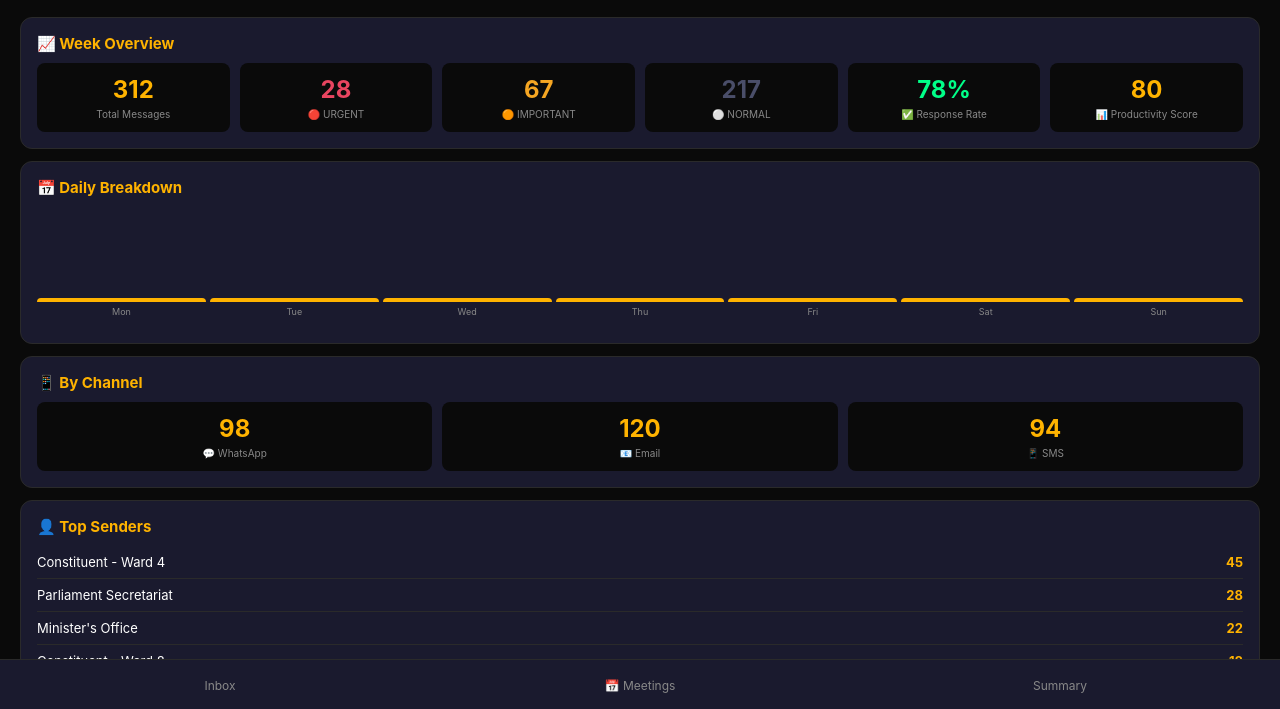
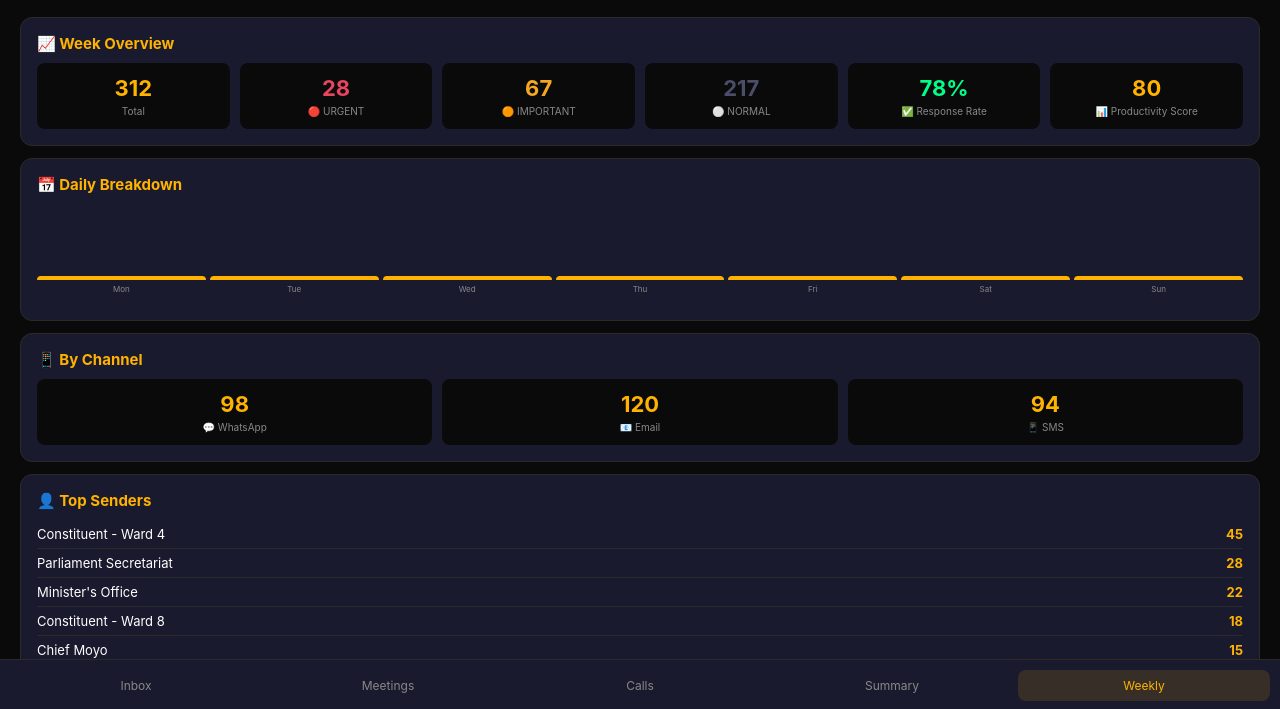
Before and after one commit to sikhumbuzilesncube/GatekeeperAI-, a plain HTML site: page weekly_report.html in a window 1280 px wide. Shown: the part 89-798 px from the top of the page. Drawn offline with Linux system fonts and the light colour scheme.

Commit message:
Update weekly_report.html

```diff
--- a/weekly_report.html
+++ b/weekly_report.html
@@ -10,34 +10,33 @@ body{font-family:-apple-system,BlinkMacSystemFont,'Segoe UI',Roboto,sans-serif;b
 .header{text-align:center;margin-bottom:20px}
 .header h1{color:#FFB300;font-size:24px}
 .header p{color:#888;font-size:13px}
-.header .week{color:#FFB300;font-weight:700;font-size:14px;margin-top:4px}
+.header .week{color:#FFB300;font-weight:bold;font-size:14px;margin-top:4px}
 .report-card{background:#1a1a2e;border-radius:12px;padding:16px;margin-bottom:12px;border:1px solid #2a2a2a}
 .report-card h3{color:#FFB300;font-size:15px;margin-bottom:10px}
 .report-grid{display:grid;grid-template-columns:repeat(auto-fit,minmax(100px,1fr));gap:10px}
 .report-item{background:#0a0a0a;padding:12px;border-radius:8px;text-align:center}
-.report-item .number{font-size:24px;font-weight:700}
+.report-item .number{font-size:22px;font-weight:bold}
 .report-item .label{font-size:10px;color:#888;margin-top:4px}
 .report-item.urgent .number{color:#e94560}
 .report-item.important .number{color:#f5a623}
 .report-item.normal .number{color:#4a4e69}
 .report-item.total .number{color:#FFB300}
 .report-item.green .number{color:#00ff88}
-.chart-bar{display:flex;gap:4px;align-items:flex-end;height:120px;padding:10px 0}
+.chart-bar{display:flex;gap:4px;align-items:flex-end;height:100px;padding:10px 0}
 .chart-bar .bar{flex:1;display:flex;flex-direction:column;align-items:center}
-.chart-bar .bar .fill{width:100%;border-radius:4px 4px 0 0;min-height:4px;transition:height 0.5s}
-.chart-bar .bar .day{font-size:9px;color:#888;margin-top:4px}
+.chart-bar .bar .fill{width:100%;border-radius:4px 4px 0 0;min-height:4px;background:#FFB300}
+.chart-bar .bar .day{font-size:8px;color:#888;margin-top:4px}
 .sender-list{list-style:none;padding:0}
-.sender-list li{display:flex;justify-content:space-between;padding:8px 0;border-bottom:1px solid #2a2a2a;font-size:13px}
+.sender-list li{display:flex;justify-content:space-between;padding:6px 0;border-bottom:1px solid #2a2a2a;font-size:13px}
 .sender-list li:last-child{border-bottom:none}
-.sender-list .count{color:#FFB300;font-weight:700}
-.progress-bar{background:#2a2a2a;border-radius:10px;height:20px;overflow:hidden;margin-top:8px}
-.progress-bar .fill{height:100%;background:#00ff88;border-radius:10px;transition:width 1s;width:0%}
-.progress-label{display:flex;justify-content:space-between;font-size:12px;color:#888;margin-top:4px}
-.btn{background:#FFB300;color:#000;border:none;padding:10px 20px;border-radius:8px;font-weight:700;cursor:pointer;font-size:13px}
+.sender-list .count{color:#FFB300;font-weight:bold}
+.progress-bar{background:#2a2a2a;border-radius:10px;height:16px;overflow:hidden;margin-top:6px}
+.progress-bar .fill{height:100%;background:#00ff88;border-radius:10px;width:0%}
+.progress-label{display:flex;justify-content:space-between;font-size:11px;color:#888;margin-top:4px}
+.btn{background:#FFB300;color:#000;border:none;padding:10px 20px;border-radius:8px;font-weight:bold;cursor:pointer;font-size:13px}
 .btn:hover{background:#e6a300}
 .btn-secondary{background:#333;color:#fff}
 .btn-secondary:hover{background:#444}
-.footer{text-align:center;margin-top:20px;color:#666;font-size:12px}
 .bottom-nav{position:fixed;bottom:0;left:0;right:0;background:#1a1a2e;display:flex;padding:10px;border-top:1px solid #2a2a2a}
 .nav-item{flex:1;text-align:center;padding:8px;border-radius:8px;color:#888;font-size:12px;cursor:pointer}
 .nav-item.active{background:#FFB30020;color:#FFB300}
@@ -51,71 +50,40 @@ body{font-family:-apple-system,BlinkMacSystemFont,'Segoe UI',Roboto,sans-serif;b
     <div class="week" id="weekRange">Jun 13 – Jun 19, 2026</div>
 </div>
 
-<!-- Stats Overview -->
 <div class="report-card">
     <h3>📈 Week Overview</h3>
     <div class="report-grid">
-<div class="report-item total">
-<div class="number" id="totalMessages">0</div>
-<div class="label">Total Messages</div>
-</div>
-<div class="report-item urgent">
-<div class="number" id="urgentCount">0</div>
-<div class="label">🔴 URGENT</div>
-</div>
-<div class="report-item important">
-<div class="number" id="importantCount">0</div>
-<div class="label">🟠 IMPORTANT</div>
-</div>
-<div class="report-item normal">
-<div class="number" id="normalCount">0</div>
-<div class="label">⚪ NORMAL</div>
-</div>
-<div class="report-item green">
-<div class="number" id="responseRate">0%</div>
-<div class="label">✅ Response Rate</div>
-</div>
-<div class="report-item total">
-<div class="number" id="productivityScore">0</div>
-<div class="label">📊 Productivity Score</div>
-</div>
+        <div class="report-item total"><div class="number" id="totalMessages">0</div><div class="label">Total</div></div>
+        <div class="report-item urgent"><div class="number" id="urgentCount">0</div><div class="label">🔴 URGENT</div></div>
+        <div class="report-item important"><div class="number" id="importantCount">0</div><div class="label">🟠 IMPORTANT</div></div>
+        <div class="report-item normal"><div class="number" id="normalCount">0</div><div class="label">⚪ NORMAL</div></div>
+        <div class="report-item green"><div class="number" id="responseRate">0%</div><div class="label">✅ Response Rate</div></div>
+        <div class="report-item total"><div class="number" id="productivityScore">0</div><div class="label">📊 Productivity Score</div></div>
     </div>
 </div>
 
-<!-- Daily Breakdown -->
 <div class="report-card">
     <h3>📅 Daily Breakdown</h3>
     <div class="chart-bar" id="dailyChart">
-<div class="bar"><div class="fill" style="height:20%;background:#FFB300"></div><div class="day">Mon</div></div>
-<div class="bar"><div class="fill" style="height:40%;background:#FFB300"></div><div class="day">Tue</div></div>
-<div class="bar"><div class="fill" style="height:60%;background:#FFB300"></div><div class="day">Wed</div></div>
-<div class="bar"><div class="fill" style="height:80%;background:#FFB300"></div><div class="day">Thu</div></div>
-<div class="bar"><div class="fill" style="height:100%;background:#FFB300"></div><div class="day">Fri</div></div>
-<div class="bar"><div class="fill" style="height:50%;background:#FFB300"></div><div class="day">Sat</div></div>
-<div class="bar"><div class="fill" style="height:30%;background:#FFB300"></div><div class="day">Sun</div></div>
+        <div class="bar"><div class="fill" style="height:20%"></div><div class="day">Mon</div></div>
+        <div class="bar"><div class="fill" style="height:40%"></div><div class="day">Tue</div></div>
+        <div class="bar"><div class="fill" style="height:60%"></div><div class="day">Wed</div></div>
+        <div class="bar"><div class="fill" style="height:80%"></div><div class="day">Thu</div></div>
+        <div class="bar"><div class="fill" style="height:100%"></div><div class="day">Fri</div></div>
+        <div class="bar"><div class="fill" style="height:50%"></div><div class="day">Sat</div></div>
+        <div class="bar"><div class="fill" style="height:30%"></div><div class="day">Sun</div></div>
     </div>
 </div>
 
-<!-- Channel Breakdown -->
 <div class="report-card">
     <h3>📱 By Channel</h3>
     <div class="report-grid">
-<div class="report-item total">
-<div class="number" id="whatsappCount">0</div>
-<div class="label">💬 WhatsApp</div>
-</div>
-<div class="report-item total">
-<div class="number" id="emailCount">0</div>
-<div class="label">📧 Email</div>
-</div>
-<div class="report-item total">
-<div class="number" id="smsCount">0</div>
-<div class="label">📱 SMS</div>
-</div>
+        <div class="report-item total"><div class="number" id="whatsappCount">0</div><div class="label">💬 WhatsApp</div></div>
+        <div class="report-item total"><div class="number" id="emailCount">0</div><div class="label">📧 Email</div></div>
+        <div class="report-item total"><div class="number" id="smsCount">0</div><div class="label">📱 SMS</div></div>
     </div>
 </div>
 
-<!-- Top Senders -->
 <div class="report-card">
     <h3>👤 Top Senders</h3>
     <ul class="sender-list" id="senderList">
@@ -123,17 +91,10 @@ body{font-family:-apple-system,BlinkMacSystemFont,'Segoe UI',Roboto,sans-serif;b
     </ul>
 </div>
 
-<!-- Productivity Score -->
 <div class="report-card">
     <h3>📊 Productivity Score</h3>
-<div class="progress-bar">
-<div class="fill" id="productivityBar" style="width:75%"></div>
-</div>
-<div class="progress-label">
-<span>0%</span>
-<span id="productivityLabel">Good</span>
-<span>100%</span>
-</div>
+    <div class="progress-bar"><div class="fill" id="productivityBar" style="width:75%"></div></div>
+    <div class="progress-label"><span>0%</span><span id="productivityLabel">Good</span><span>100%</span></div>
 </div>
 
 <div style="display:flex;gap:10px;flex-wrap:wrap;margin-top:10px;">
@@ -141,18 +102,15 @@ body{font-family:-apple-system,BlinkMacSystemFont,'Segoe UI',Roboto,sans-serif;b
     <button class="btn btn-secondary" onclick="generateReport()">📄 Export Report</button>
 </div>
 
-<div class="footer">
-2026 Gatekeeper AI | Weekly Report
-</div>
-
 <div class="bottom-nav">
 <div class="nav-item" onclick="window.location.href='gatekeeper_mp_edition.html'">Inbox</div>
-<div class="nav-item" onclick="window.location.href='meetings.html'">📅 Meetings</div>
+<div class="nav-item" onclick="window.location.href='meetings.html'">Meetings</div>
+<div class="nav-item" onclick="window.location.href='calls.html'">Calls</div>
 <div class="nav-item" onclick="window.location.href='daily_summary.html'">Summary</div>
+<div class="nav-item active">Weekly</div>
 </div>
 
 <script>
-// Sample weekly data — in production, this would come from your database
 const weeklyData = {
     weekStart: "2026-06-13",
     weekEnd: "2026-06-19",
@@ -175,18 +133,17 @@ const weeklyData = {
     ]
 };
 
-function loadWeeklyReport(data) {
-    document.getElementById('totalMessages').textContent = data.total;
-    document.getElementById('urgentCount').textContent = data.urgent;
-    document.getElementById('importantCount').textContent = data.important;
-    document.getElementById('normalCount').textContent = data.normal;
-    document.getElementById('responseRate').textContent = data.responseRate + '%';
-    document.getElementById('whatsappCount').textContent = data.whatsapp;
-    document.getElementById('emailCount').textContent = data.email;
-    document.getElementById('smsCount').textContent = data.sms;
+function loadWeeklyReport() {
+    document.getElementById('totalMessages').textContent = weeklyData.total;
+    document.getElementById('urgentCount').textContent = weeklyData.urgent;
+    document.getElementById('importantCount').textContent = weeklyData.important;
+    document.getElementById('normalCount').textContent = weeklyData.normal;
+    document.getElementById('responseRate').textContent = weeklyData.responseRate + '%';
+    document.getElementById('whatsappCount').textContent = weeklyData.whatsapp;
+    document.getElementById('emailCount').textContent = weeklyData.email;
+    document.getElementById('smsCount').textContent = weeklyData.sms;
 
-    // Productivity Score
-    const score = Math.min(100, Math.round((data.responseRate + (data.urgent > 0 ? 10 : 0)) / 1.1));
+    const score = Math.min(100, Math.round((weeklyData.responseRate + (weeklyData.urgent > 0 ? 10 : 0)) / 1.1));
     document.getElementById('productivityScore').textContent = score;
     document.getElementById('productivityBar').style.width = score + '%';
 
@@ -198,30 +155,24 @@ function loadWeeklyReport(data) {
     }
     document.getElementById('productivityLabel').textContent = label;
 
-    // Daily Chart
-    const maxDaily = Math.max(...data.daily);
+    const maxDaily = Math.max(...weeklyData.daily);
     const bars = document.querySelectorAll('.chart-bar .bar .fill');
-    data.daily.forEach((val, i) => {
+    weeklyData.daily.forEach((val, i) => {
         if (bars[i]) {
             const pct = maxDaily > 0 ? Math.max(4, (val / maxDaily) * 100) : 4;
             bars[i].style.height = pct + '%';
         }
     });
 
-    // Senders
     let html = '';
-    for (let s of data.senders) {
+    for (let s of weeklyData.senders) {
         html += `<li><span>${s.name}</span><span class="count">${s.count}</span></li>`;
     }
     document.getElementById('senderList').innerHTML = html;
 }
 
 function generateReport() {
-    const date = new Date().toLocaleDateString('en-ZW', {
-        year: 'numeric',
-        month: 'long',
-        day: 'numeric'
-    });
+    const date = new Date().toLocaleDateString('en-ZW', { year: 'numeric', month: 'long', day: 'numeric' });
     const report = `
 📊 GATEKEEPER AI WEEKLY REPORT
 📅 Week: Jun 13 – Jun 19, 2026
@@ -245,15 +196,11 @@ ${weeklyData.senders.map(s => `${s.name}: ${s.count}`).join('\n')}
 📅 DAILY BREAKDOWN
 Mon: ${weeklyData.daily[0]} | Tue: ${weeklyData.daily[1]} | Wed: ${weeklyData.daily[2]}
 Thu: ${weeklyData.daily[3]} | Fri: ${weeklyData.daily[4]} | Sat: ${weeklyData.daily[5]} | Sun: ${weeklyData.daily[6]}
-━━━━━━━━━━━━━━━━━━━━━━━━━━━━━━━━━
-${weeklyData.urgent > 0 ? `🔴 You had ${weeklyData.urgent} URGENT messages this week.` : '✅ No urgent messages this week.'}
-${weeklyData.responseRate > 70 ? '✅ Great response rate! Keep it up.' : '⚠️ Try to respond faster to urgent messages.'}
-Have a productive week! 🔒
     `;
     alert(report);
 }
 
-loadWeeklyReport(weeklyData);
+loadWeeklyReport();
 </script>
 </body>
 </html>
```
Lines whose indentation alone changed are shown as unchanged.
